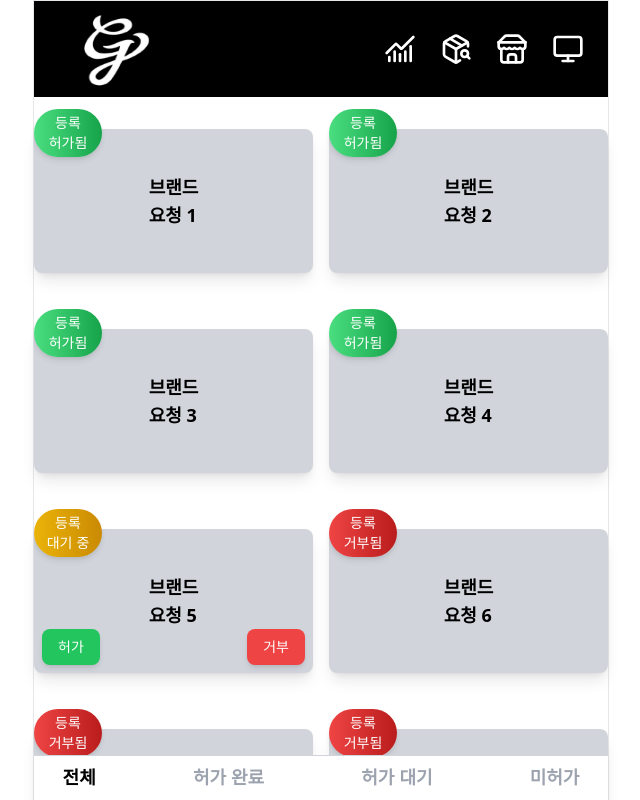
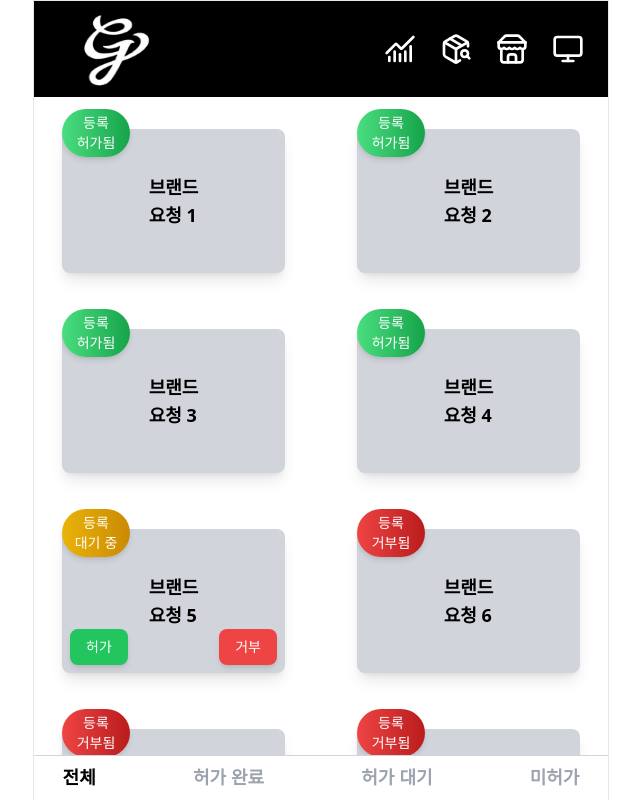
Before and after one commit to teamGrowup/fd_grow, a Next.js app in the folder src/app/admin/: page /brand in a window 1280 px wide. Shown: the top 800 px of the page, without its empty margins (319-959 px from the left). Built offline with nearby package versions, Linux system fonts and the light colour scheme.

Commit message:
style: MultiItem 수정

```diff
--- a/src/app/admin/src/components/MultiItem.tsx
+++ b/src/app/admin/src/components/MultiItem.tsx
@@ -47,7 +47,7 @@ const MultiItem: React.FC<ItemPropsType> = ({ category, id, isApproved }) => {
 
   return (
     <div
-      className="h-36 bg-gray-300 rounded-lg shadow-lg mb-10 transition-transform transform hover:scale-105 flex flex-col relative" // Flexbox 사용
+      className="h-36 bg-gray-300 rounded-lg shadow-lg mb-10 transition-transform transform hover:scale-105 flex flex-col relative ml-7 mr-7" // Flexbox 사용
       onClick={handleClick}
     >
       <div
```
